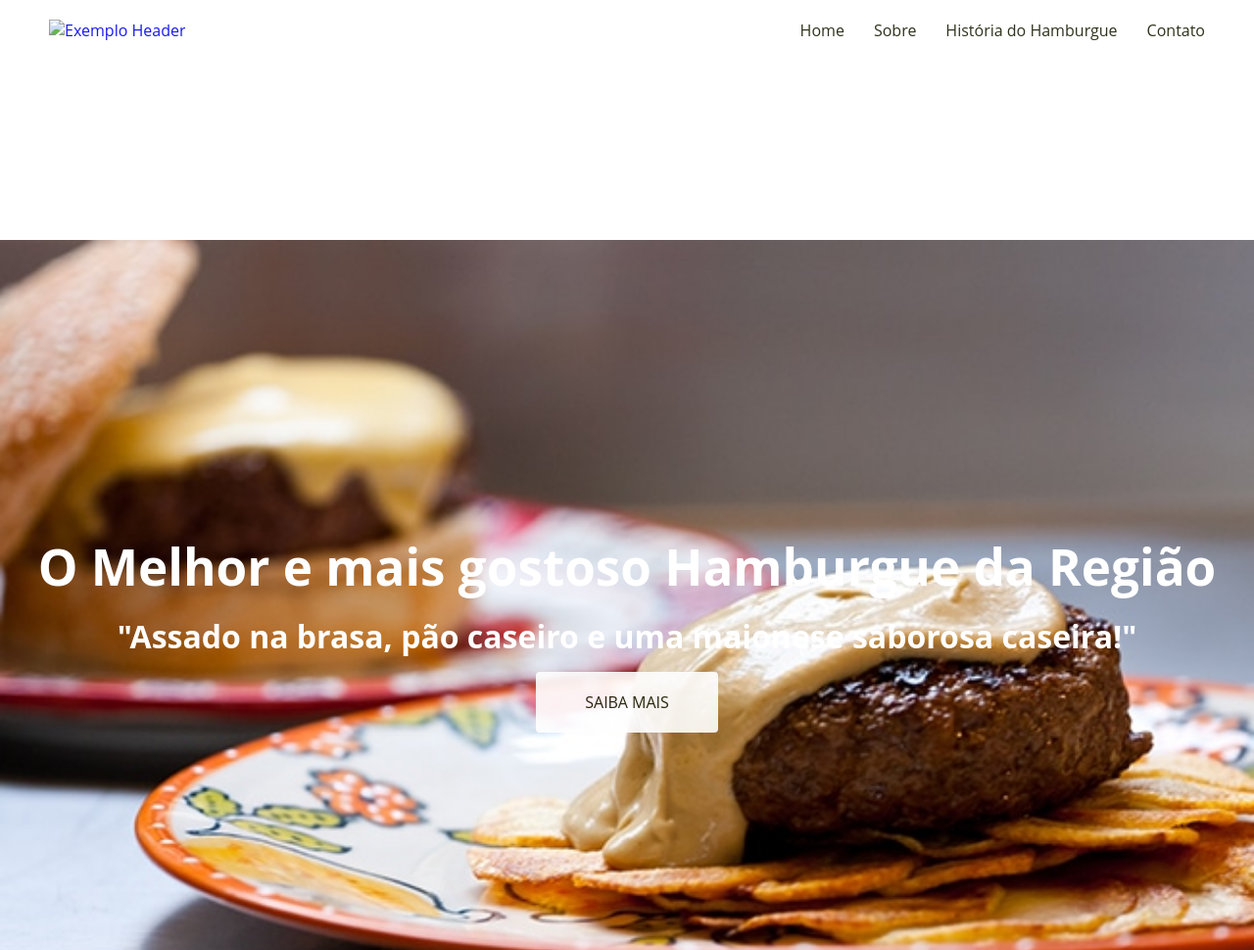
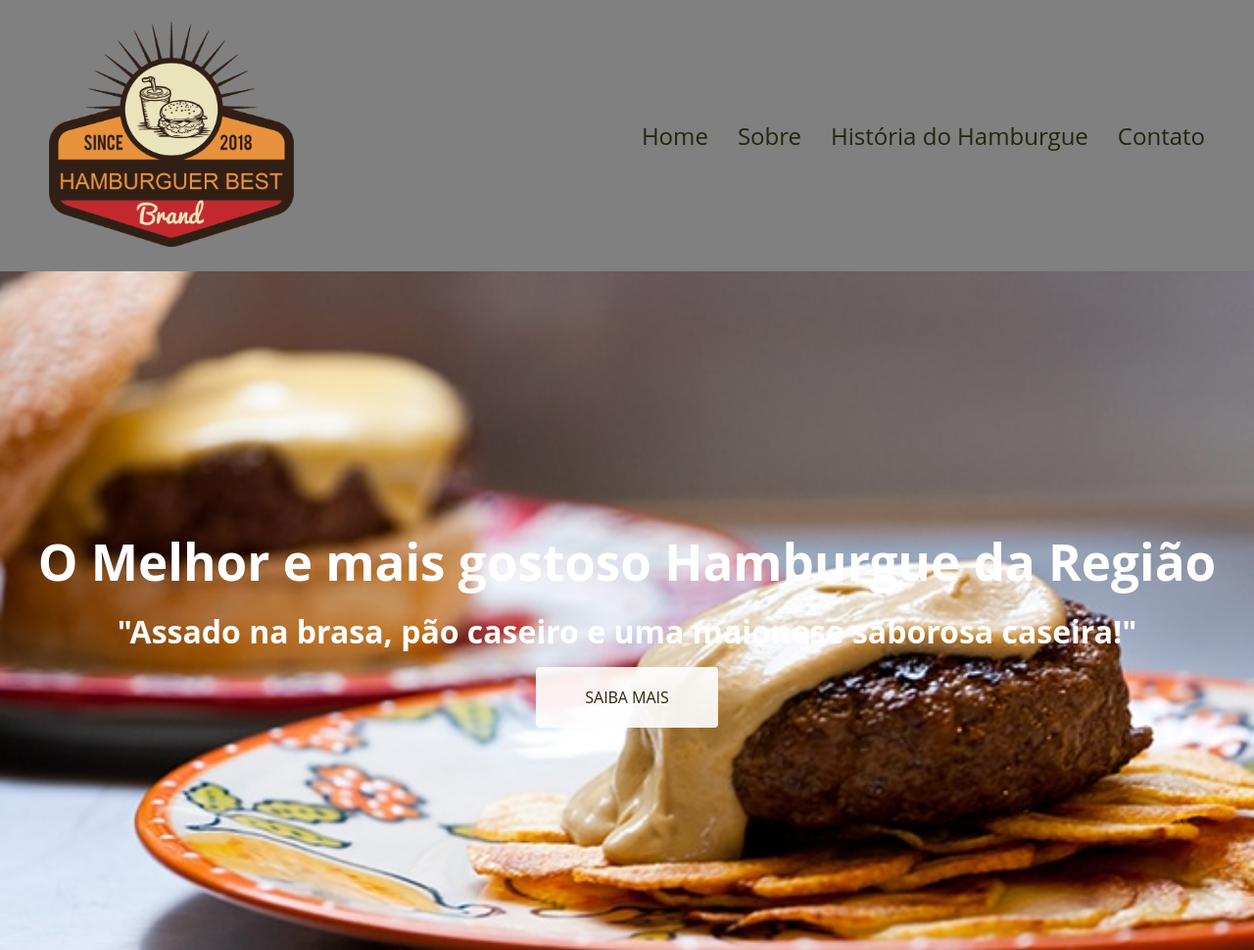
Before and after one commit to jefersonleon/webLiveNoite, a plain HTML site: page index.html in a window 1280 px wide. Shown: the top 970 px of the page at 98% size. Drawn offline with Linux system fonts and the light colour scheme.

Commit message:
logo modificado e cores do header

```diff
--- a/css/style.css
+++ b/css/style.css
@@ -10,7 +10,7 @@
 /*configurando o cabeçalho do site*/
 
 header {
-    background-color: #fff;
+    background-color: gray;
     width: 100%;
     position: absolute;
     top: 0px;
@@ -24,7 +24,7 @@ header {
 }
 
 header img {
-    width: 200px;
+    width: 250px;
 }
 
 header nav {
@@ -37,6 +37,8 @@ header li a {
 
 header li {
     margin: 0px 15px;
+    font-family: Georgia, 'Times New Roman', Times, serif;
+    font-size: 1.5rem;
 }
 
 header li:first-child {
@@ -82,7 +84,7 @@ a:hover {
     align-items: center;
     flex-direction: column;
     text-align: center;
-    margin-top: 245px;
+    margin-top: 240px;
 
 }
 
--- a/index.html
+++ b/index.html
@@ -11,7 +11,7 @@
 <body>
     <!-- Inicio do site - Cabeçalho-->
     <header>
-        <a href="/index.html"><img src="img/logo.png" alt="Exemplo Header"></a>
+        <a href="/index.html"><img src="img/logo1.png" alt="Exemplo Header"></a>
         <nav>
 
             <li><a href="#">Home</a></li>
```
Also changed, not shown: img/logo1.png (added), 2 other files.
